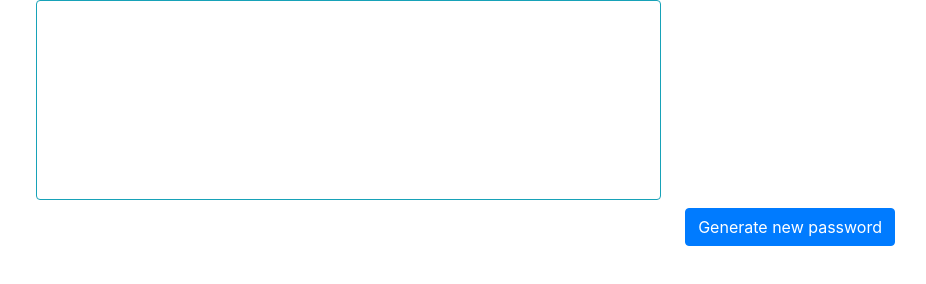
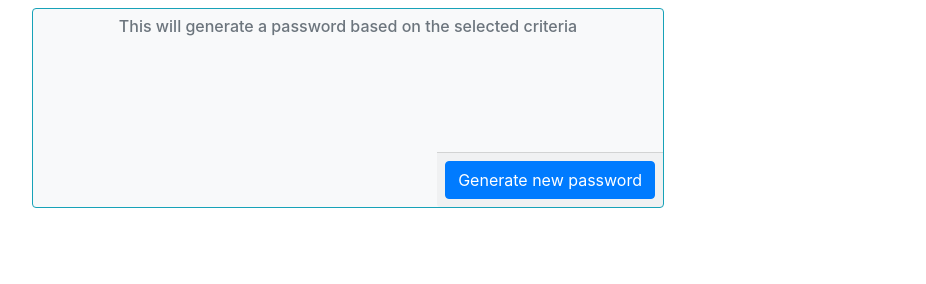
Before and after one commit to ktywelch/password-gen, a plain HTML site: page index.html in a window 1280 px wide. Shown: the whole page, without its empty margins (292-1218 px from the left). Drawn offline with nearby package versions, Linux system fonts and the light colour scheme.

Commit message:
updted and made the html a card

```diff
--- a/index.html
+++ b/index.html
@@ -13,20 +13,37 @@
    />
    <link rel="stylesheet" href="./assets/css/style.css" >
 </head>
+
 <body>
-  <div class="container-fluid">
-   <div id="retPWCont" class="w-50 border border-info rounded mx-auto d-block p-3" style="height: 200px;"></div>
+
+  <div class="d-flex p-2">
+
+   <div class="card bg-light mb-3 mx-auto w-50 border border-info" style="height: 200px;">
+       <div id="retPWCont" class="card-body mx-auto p-2">
+        <h6 class="card-title text-muted">This will generate a password based on the selected criteria</h6>
+        </div>
+     <!-- Button trigger modal -->
+        <div class="card-footer ml-auto p-2">
+         <button type="button" class="btn btn-primary" data-toggle="modal" data-target="#criteriaModal">Generate new password</button>
+      </div>
+   </div>
+</div>
+
+
+
+
+
+
+<!--
+   <div  class="w-50 border border-info rounded mx-auto d-block p-3" style="height: 200px;"></div>
   </div>
 
 <div id="ButtonContainer" class="container">
   <div class="mx-auto d-block p-2" >
-  <!-- Button trigger modal -->
-  <button type="button" class="btn btn-primary float-right" data-toggle="modal" data-target="#criteriaModal">
-     Generate new password
-  </button>
+
 </div>
-
-  <!-- Modal -->
+-->
+  <!-- Modal - This is based on the sample modal designs in this case a form with a submit action-->
   <div class="modal fade" id="criteriaModal" tabindex="-1" role="dialog" aria-labelledby="criteriaModalLabel" aria-hidden="true">
      <div class="modal-dialog" role="document">
       <div class="modal-content">
@@ -63,7 +80,7 @@
     </div>
   </div>
 </div>
-
+<!-- Rnd of modal-->
 
 </body>
 
--- a/test.html
+++ /dev/null
@@ -1,24 +0,0 @@
-<!DOCTYPE html>
-<!--[if lt IE 7]>      <html class="no-js lt-ie9 lt-ie8 lt-ie7"> <![endif]-->
-<!--[if IE 7]>         <html class="no-js lt-ie9 lt-ie8"> <![endif]-->
-<!--[if IE 8]>         <html class="no-js lt-ie9"> <![endif]-->
-<!--[if gt IE 8]>      <html class="no-js"> <!--<![endif]-->
-<html>
-    <head>
-        <meta charset="utf-8">
-        <meta http-equiv="X-UA-Compatible" content="IE=edge">
-        <title></title>
-        <meta name="description" content="">
-        <meta name="viewport" content="width=device-width, initial-scale=1">
-        <link rel="stylesheet" href="">
-    </head>
-    <body>
-        <!--[if lt IE 7]>
-            <p class="browsehappy">You are using an <strong>outdated</strong> browser. Please <a href="#">upgrade your browser</a> to improve your experience.</p>
-        <![endif]-->
-        <p>I will display &#x1F61C;</p>
-            <p>I will display &#x1F61C;</p>
-
-        <script src="" async defer></script>
-    </body>
-</html>
```
Also changed, not shown: 3 other files.
